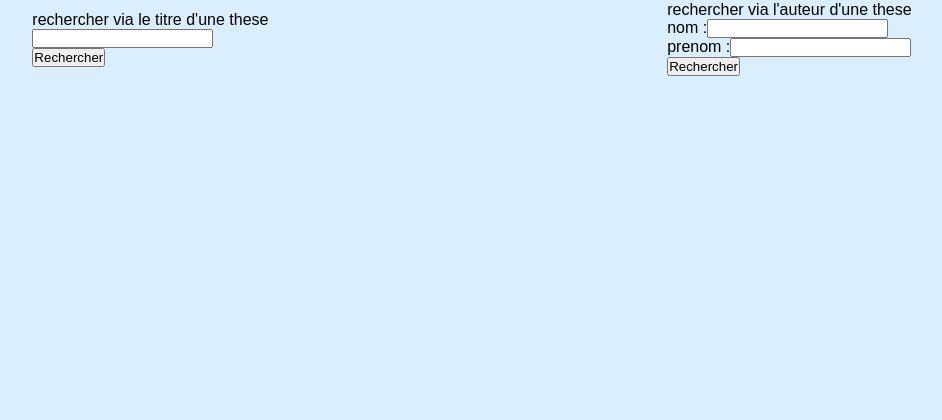
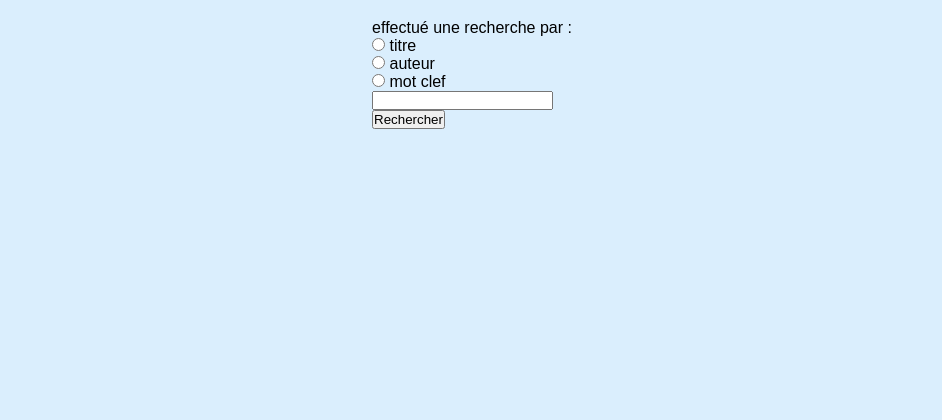
Before and after one commit to antho77m/thesesviz, a PHP site: page /site/html/home.php in a window 1280 px wide. Shown: the top 420 px of the page, without its empty margins (168-1110 px from the left). Run offline with PHP 8.4, Linux system fonts and the light colour scheme.

Commit message:
configuration htaccess et modif formulaire pour match

```diff
--- a/site/html/home.php
+++ b/site/html/home.php
@@ -13,13 +13,19 @@
 <body>
     <div class="form">
         <form action="" method="get">
-            rechercher via le titre d'une these <br>
+            <br>
+            effectué une recherche par :
+            <div class="type_recherche">
+                <div><input type="radio" name="recherche" value="titre" id=""> titre</div>
+                <div> <input type="radio" name="recherche" value="auteur" id=""> auteur</div>
+                <div><input type="radio" name="recherche" value="mot clef" id="" default> mot clef</div>
+            </div>
             <input type="search" name="search" id="">
             <br>
             <input type="submit" value="Rechercher">
 
         </form>
-        <form action="" method="get">
+        <!--<form action="" method="get">
             rechercher via l'auteur d'une these
             <br>
 
@@ -29,7 +35,7 @@
             <br>
 
             <input type="submit" value="Rechercher">
-        </form>
+        </form>-->
 
     </div>
     <div>
```
Also changed, not shown: .htaccess (added).
